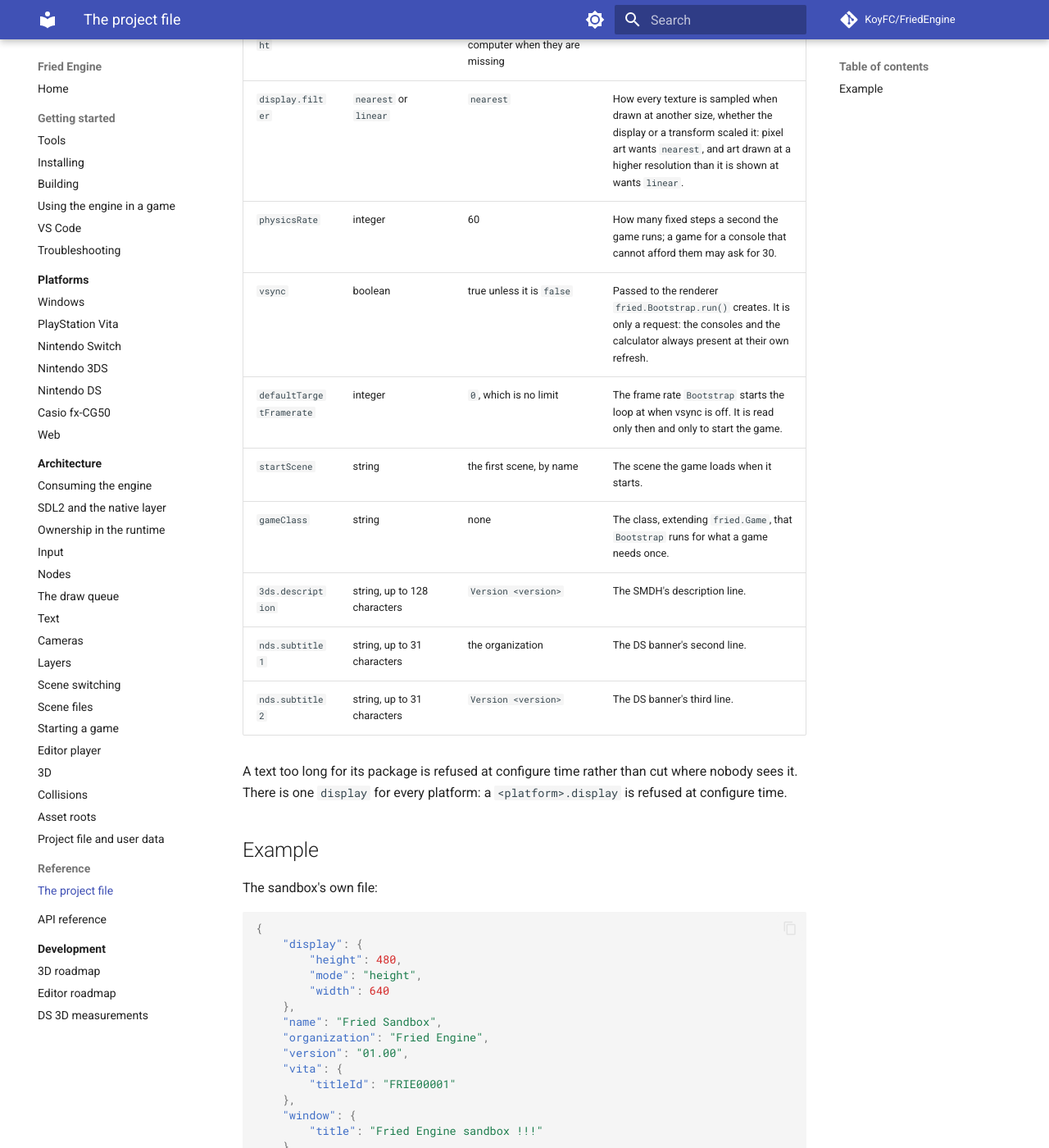
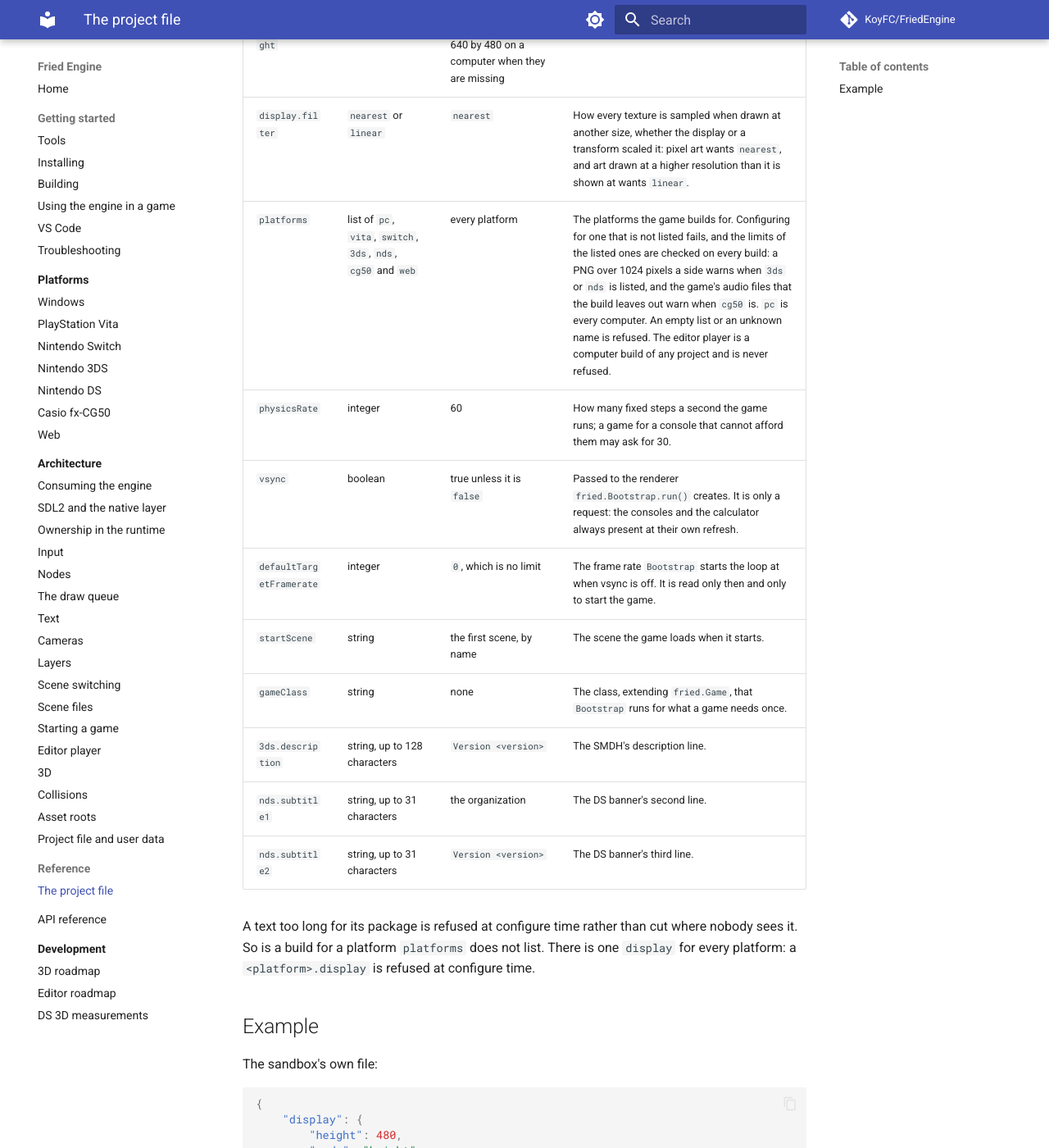
Before and after one commit to KoyFC/FriedEngine, an MkDocs documentation site: the page built from docs/reference/project-file.md, in a window 1280 px wide and 1400 px high, scrolled down 907 px. Shown: the whole window at 82% size. Built offline with MkDocs 1.6.1 and Material for MkDocs 9.7.7, drawn with Linux system fonts in a browser that asks for light colours; comment, search, counter and statistics services are not loaded.

Commit message:
Declare the Platforms a Project Builds For

```diff
--- a/docs/reference/project-file.md
+++ b/docs/reference/project-file.md
@@ -12,6 +12,7 @@ A game declares itself in a `project.fried` at its own root, in JSON. Each side
 | `display.mode` | `default`, `fit`, `integer`, `expand`, `pixel`, `height` or `stretch` | `default` | How the game fills the screen. |
 | `display.width`, `display.height` | whole numbers above zero | required for every mode but `default`; a window opens at 640 by 480 on a computer when they are missing | The size the game is designed for. |
 | `display.filter` | `nearest` or `linear` | `nearest` | How every texture is sampled when drawn at another size, whether the display or a transform scaled it: pixel art wants `nearest`, and art drawn at a higher resolution than it is shown at wants `linear`. |
+| `platforms` | list of `pc`, `vita`, `switch`, `3ds`, `nds`, `cg50` and `web` | every platform | The platforms the game builds for. Configuring for one that is not listed fails, and the limits of the listed ones are checked on every build: a PNG over 1024 pixels a side warns when `3ds` or `nds` is listed, and the game's audio files that the build leaves out warn when `cg50` is. `pc` is every computer. An empty list or an unknown name is refused. The editor player is a computer build of any project and is never refused. |
 | `physicsRate` | integer | 60 | How many fixed steps a second the game runs; a game for a console that cannot afford them may ask for 30. |
 | `vsync` | boolean | true unless it is `false` | Passed to the renderer `fried.Bootstrap.run()` creates. It is only a request: the consoles and the calculator always present at their own refresh. |
 | `defaultTargetFramerate` | integer | `0`, which is no limit | The frame rate `Bootstrap` starts the loop at when vsync is off. It is read only then and only to start the game. |
@@ -21,7 +22,7 @@ A game declares itself in a `project.fried` at its own root, in JSON. Each side
 | `nds.subtitle1` | string, up to 31 characters | the organization | The DS banner's second line. |
 | `nds.subtitle2` | string, up to 31 characters | `Version <version>` | The DS banner's third line. |
 
-A text too long for its package is refused at configure time rather than cut where nobody sees it. There is one `display` for every platform: a `<platform>.display` is refused at configure time.
+A text too long for its package is refused at configure time rather than cut where nobody sees it. So is a build for a platform `platforms` does not list. There is one `display` for every platform: a `<platform>.display` is refused at configure time.
 
 ## Example
 
```
Also changed, not shown: docs/architecture/project-file.md (+2 -0 lines), docs/platforms/3ds.md (+1 -1 lines), docs/platforms/cg50.md (+1 -1 lines), docs/platforms/nds.md (+1 -1 lines), 5 other files.
